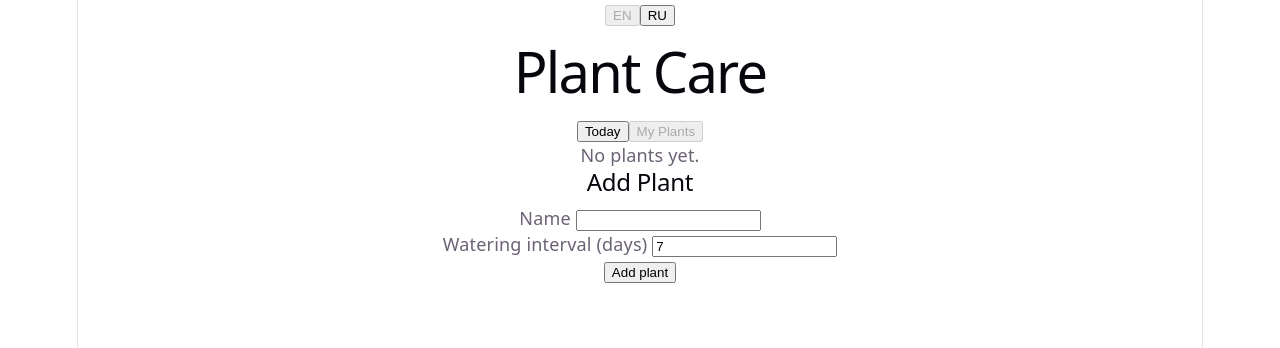
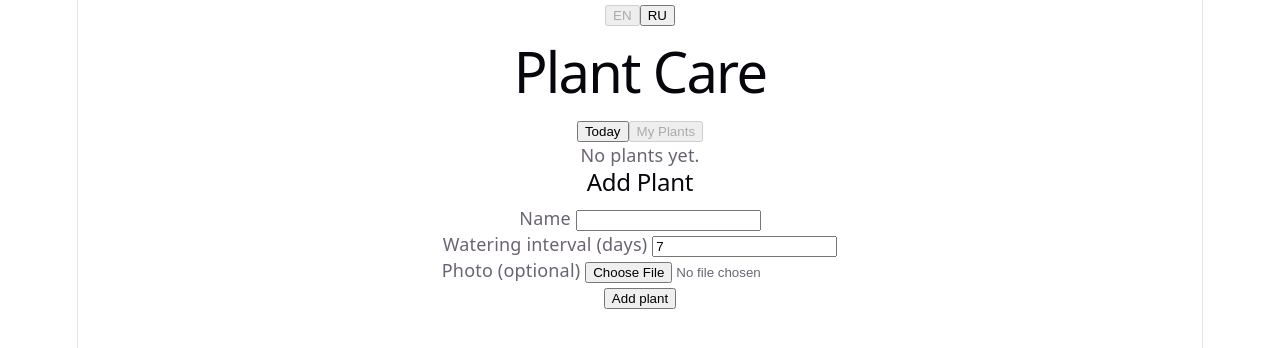
Before and after one commit to DumDereDum/plant-care-pwa, a React (Vite) app: page / in a window 1280 px wide. Both pictures are taken after a click on the button "My Plants". Shown: the top 348 px of the page. Built offline with nearby package versions, Linux system fonts and the light colour scheme.

Commit message:
add photos

```diff
--- a/src/AddPlantForm.tsx
+++ b/src/AddPlantForm.tsx
@@ -1,5 +1,6 @@
-import { useState } from 'react'
+import { useEffect, useMemo, useRef, useState } from 'react'
 import { useTranslation } from 'react-i18next'
+import { compressImage } from './compressImage'
 import db from './db'
 
 interface Props {
@@ -10,6 +11,24 @@ export default function AddPlantForm({ onAdded }: Props) {
   const { t } = useTranslation()
   const [name, setName] = useState('')
   const [intervalDays, setIntervalDays] = useState(7)
+  const [photo, setPhoto] = useState<Blob | null>(null)
+  const fileInputRef = useRef<HTMLInputElement>(null)
+
+  const previewUrl = useMemo(
+    () => (photo ? URL.createObjectURL(photo) : null),
+    [photo],
+  )
+  useEffect(() => () => { if (previewUrl) URL.revokeObjectURL(previewUrl) }, [previewUrl])
+
+  async function handlePhotoChange(e: React.ChangeEvent<HTMLInputElement>) {
+    const file = e.target.files?.[0]
+    if (!file) return
+    try {
+      setPhoto(await compressImage(file))
+    } catch {
+      // file was unreadable — leave the previous photo state untouched
+    }
+  }
 
   async function handleSubmit(e: React.FormEvent) {
     e.preventDefault()
@@ -18,9 +37,12 @@ export default function AddPlantForm({ onAdded }: Props) {
       name: name.trim(),
       wateringIntervalDays: intervalDays,
       lastWateredAt: null,
+      photo: photo ?? undefined,
     })
     setName('')
     setIntervalDays(7)
+    setPhoto(null)
+    if (fileInputRef.current) fileInputRef.current.value = ''
     onAdded()
   }
 
@@ -48,6 +70,20 @@ export default function AddPlantForm({ onAdded }: Props) {
           />
         </label>
       </div>
+      <div>
+        <label>
+          {t('labelPhoto')}{' '}
+          <input
+            ref={fileInputRef}
+            type="file"
+            accept="image/*"
+            onChange={handlePhotoChange}
+          />
+        </label>
+        {previewUrl && (
+          <img src={previewUrl} alt="" width={80} height={80} style={{ objectFit: 'cover' }} />
+        )}
+      </div>
       <button type="submit">{t('submitAdd')}</button>
     </form>
   )
--- a/src/PlantCard.tsx
+++ b/src/PlantCard.tsx
@@ -1,5 +1,6 @@
 import { useEffect, useMemo } from 'react'
 import { useTranslation } from 'react-i18next'
+import { compressImage } from './compressImage'
 import db, { type Plant } from './db'
 import { daysUntilWatering, nextWateringDate } from './watering'
 
@@ -26,6 +27,18 @@ export default function PlantCard({ plant, onWatered }: Props) {
     onWatered()
   }
 
+  async function handlePhotoChange(e: React.ChangeEvent<HTMLInputElement>) {
+    const file = e.target.files?.[0]
+    if (!file) return
+    try {
+      const blob = await compressImage(file)
+      await db.plants.update(plant.id, { photo: blob })
+      onWatered()
+    } catch {
+      // unreadable file — ignore
+    }
+  }
+
   const statusText =
     !plant.lastWateredAt
       ? t('neverWatered')
@@ -37,12 +50,23 @@ export default function PlantCard({ plant, onWatered }: Props) {
 
   return (
     <div>
-      {photoUrl && <img src={photoUrl} alt={plant.name} width={80} height={80} />}
+      {photoUrl && (
+        <img src={photoUrl} alt={plant.name} width={80} height={80} style={{ objectFit: 'cover' }} />
+      )}
       <strong>{plant.name}</strong>
       <div>{t('waterEvery', { count: plant.wateringIntervalDays })}</div>
       {nextDate && <div>{t('nextWatering', { date: fmt(nextDate) })}</div>}
       <div>{statusText}</div>
       <button onClick={handleWatered}>{t('watered')}</button>
+      <label>
+        {t(plant.photo ? 'changePhoto' : 'addPhoto')}
+        <input
+          type="file"
+          accept="image/*"
+          style={{ display: 'none' }}
+          onChange={handlePhotoChange}
+        />
+      </label>
     </div>
   )
 }
--- /dev/null
+++ b/src/compressImage.ts
@@ -0,0 +1,39 @@
+const MAX_PX = 1024
+const QUALITY = 0.82
+
+function loadImage(file: File): Promise<HTMLImageElement> {
+  return new Promise((resolve, reject) => {
+    const url = URL.createObjectURL(file)
+    const img = new Image()
+    img.onload = () => { URL.revokeObjectURL(url); resolve(img) }
+    img.onerror = () => { URL.revokeObjectURL(url); reject(new Error('Failed to load image')) }
+    img.src = url
+  })
+}
+
+function canvasToBlob(canvas: HTMLCanvasElement, type: string, quality: number): Promise<Blob | null> {
+  return new Promise((resolve) => canvas.toBlob(resolve, type, quality))
+}
+
+/**
+ * Resize to MAX_PX on the longest side and encode as WebP (falling back to
+ * JPEG on browsers that do not support WebP canvas output, e.g. older Safari).
+ * The original file is never modified or stored.
+ */
+export async function compressImage(file: File): Promise<Blob> {
+  const img = await loadImage(file)
+  const scale = Math.min(1, MAX_PX / Math.max(img.naturalWidth, img.naturalHeight))
+  const canvas = document.createElement('canvas')
+  canvas.width = Math.round(img.naturalWidth * scale)
+  canvas.height = Math.round(img.naturalHeight * scale)
+  canvas.getContext('2d')!.drawImage(img, 0, 0, canvas.width, canvas.height)
+
+  const webp = await canvasToBlob(canvas, 'image/webp', QUALITY)
+  if (webp?.type === 'image/webp') return webp
+
+  // Safari <17 returns a PNG when asked for WebP — fall back to JPEG
+  const jpeg = await canvasToBlob(canvas, 'image/jpeg', QUALITY)
+  if (jpeg) return jpeg
+
+  throw new Error('Image compression failed')
+}
--- a/src/i18n/en.json
+++ b/src/i18n/en.json
@@ -21,6 +21,9 @@
   "addPlantHeading": "Add Plant",
   "labelName": "Name",
   "labelInterval": "Watering interval (days)",
+  "labelPhoto": "Photo (optional)",
+  "addPhoto": "Add photo",
+  "changePhoto": "Change photo",
   "submitAdd": "Add plant",
   "updateAvailable": "A new version is available.",
   "updateNow": "Update"
--- a/src/i18n/ru.json
+++ b/src/i18n/ru.json
@@ -27,6 +27,9 @@
   "addPlantHeading": "Добавить растение",
   "labelName": "Название",
   "labelInterval": "Интервал полива (дней)",
+  "labelPhoto": "Фото (необязательно)",
+  "addPhoto": "Добавить фото",
+  "changePhoto": "Изменить фото",
   "submitAdd": "Добавить",
   "updateAvailable": "Доступна новая версия.",
   "updateNow": "Обновить"
```
Also changed, not shown: 1 other file (tests, documents, lock files or other folders).
